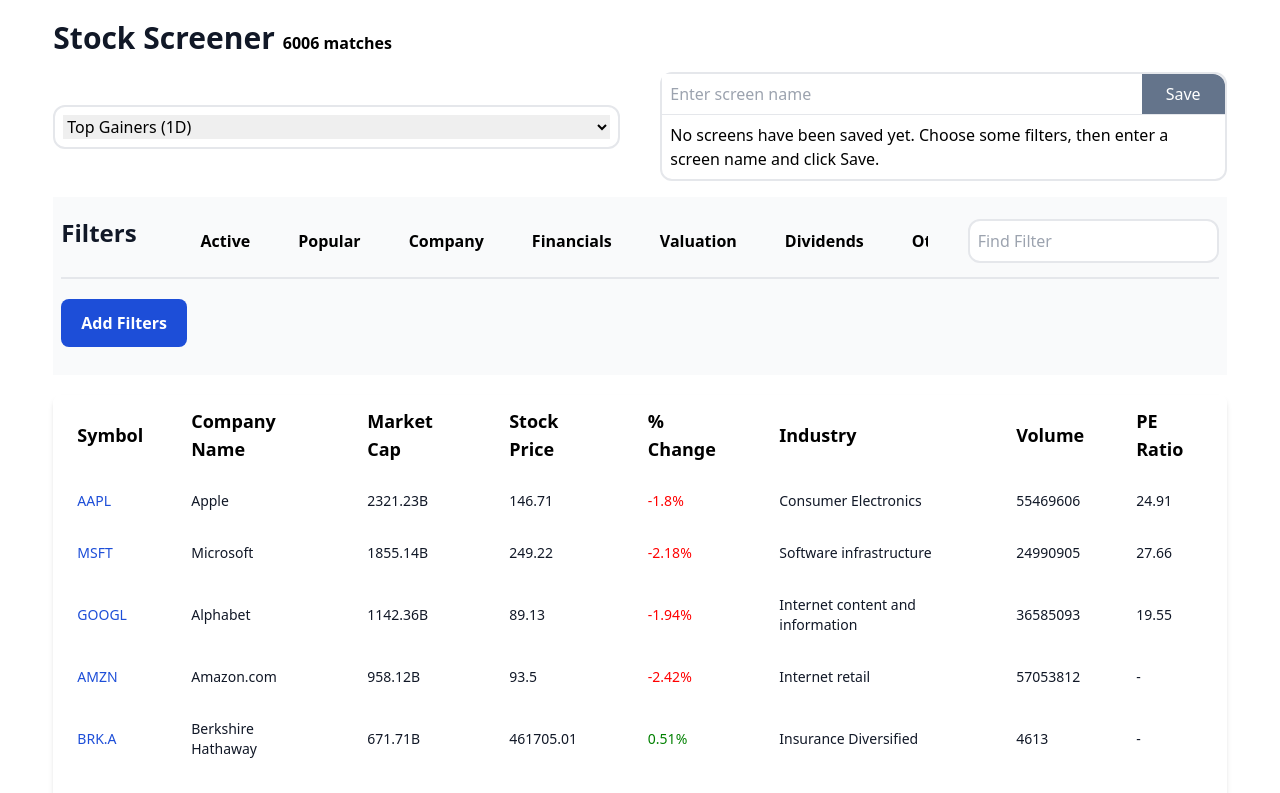
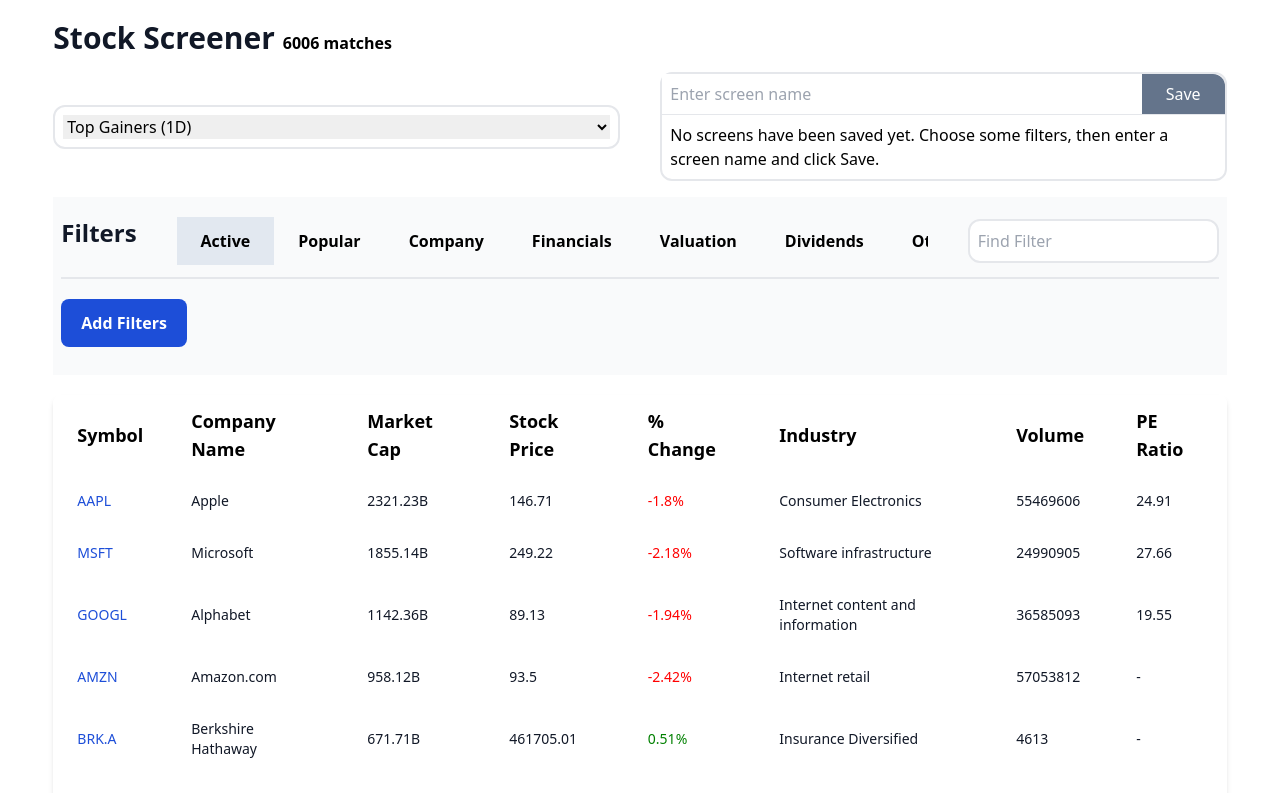
Before and after one commit to Phickayor/stocktable, a Next.js app: page / in a window 1280 px wide. Shown: the top 793 px of the page. Built offline with nearby package versions, Linux system fonts and the light colour scheme.

Commit message:
follow up

```diff
--- a/components/Filter.jsx
+++ b/components/Filter.jsx
@@ -70,7 +70,7 @@
                         <tr>
                             <th
                                 scope="col"
-                                className="px-6 py-3 hover:bg-slate-200 cursor-pointer"
+                                className="px-6 py-3 hover:bg-slate-200 cursor-pointer bg-slate-200"
                                 ref={activecontainer}
                                 onClick={() => showContent(<Active />, activecontainer)}
                             >
```
